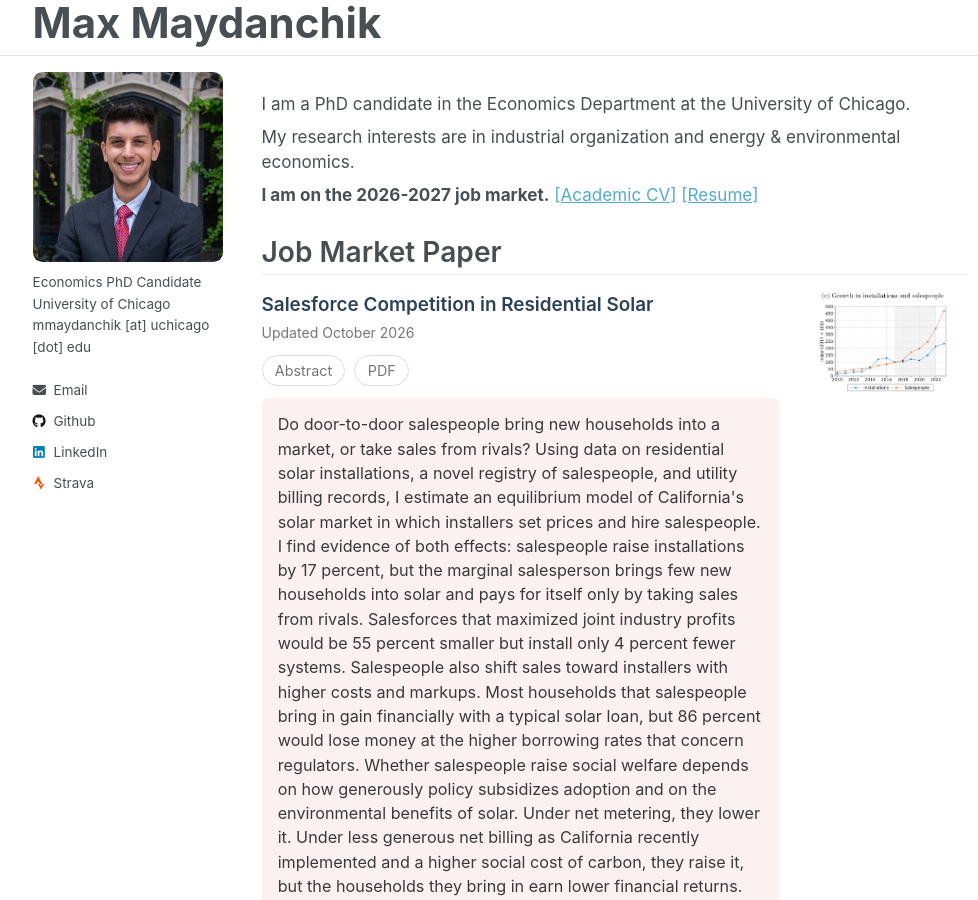
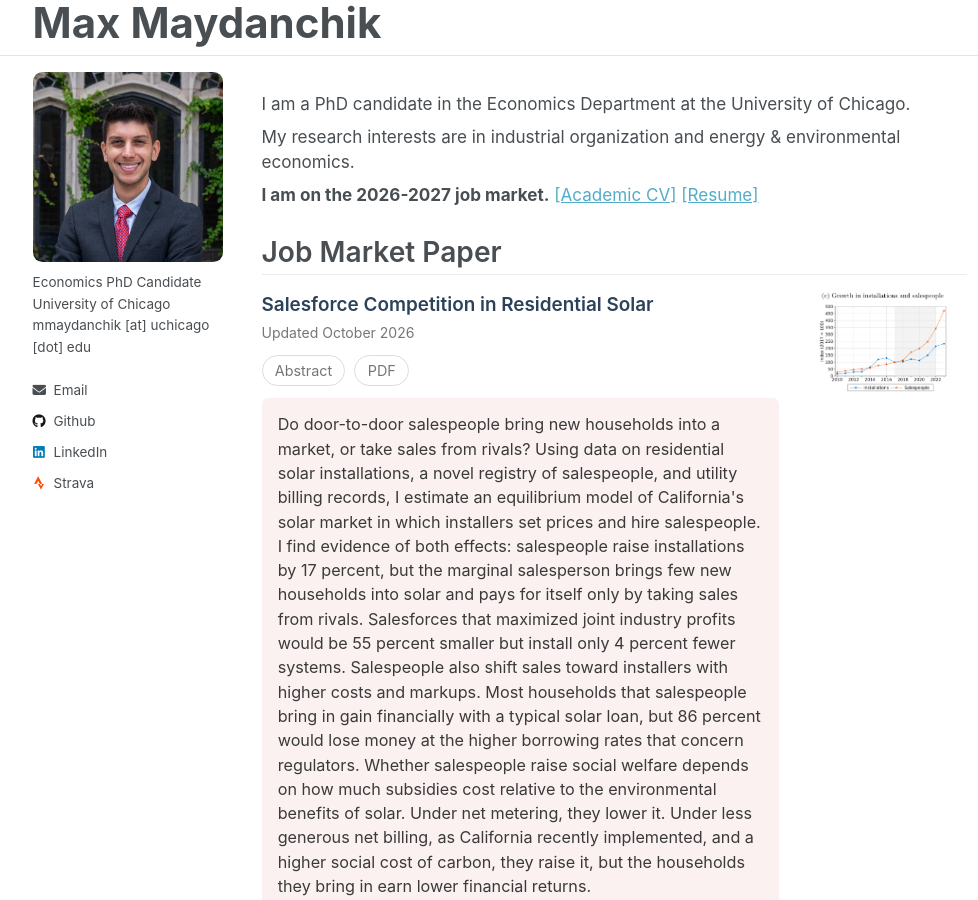
Before and after one commit to MMaydanchik/mmaydanchik.github.io, a Jekyll site: the page built from _pages/about.md, in a window 1280 px wide and 900 px high. Shown: the whole window, without its empty margins (121-1099 px from the left). Built offline with Jekyll 4.4.1, drawn with Linux system fonts in a browser that asks for light colours.

Commit message:
updated cv

```diff
--- a/_pages/about.md
+++ b/_pages/about.md
@@ -181,7 +181,7 @@ I am a PhD candidate in the Economics Department at the University of Chicago.
         <label for="solar-abstract" class="toggle-btn">Abstract</label>
         <a class="toggle-btn toggle-link" href="https://www.dropbox.com/scl/fi/r6l3busv6uszk893eujgf/maydanchik_solarsales.pdf?rlkey=r6t0zcaixrw7sp7r1d1l5ljuf&amp;raw=1">PDF</a>
       </div>
-      <div id="solar-panel-abstract" class="toggle-panel">Do door-to-door salespeople bring new households into a market, or take sales from rivals? Using data on residential solar installations, a novel registry of salespeople, and utility billing records, I estimate an equilibrium model of California's solar market in which installers set prices and hire salespeople. I find evidence of both effects: salespeople raise installations by 17 percent, but the marginal salesperson brings few new households into solar and pays for itself only by taking sales from rivals. Salesforces that maximized joint industry profits would be 55 percent smaller but install only 4 percent fewer systems. Salespeople also shift sales toward installers with higher costs and markups. Most households that salespeople bring in gain financially with a typical solar loan, but 86 percent would lose money at the higher borrowing rates that concern regulators. Whether salespeople raise social welfare depends on how generously policy subsidizes adoption and on the environmental benefits of solar. Under net metering, they lower it. Under less generous net billing as California recently implemented and a higher social cost of carbon, they raise it, but the households they bring in earn lower financial returns.</div>
+      <div id="solar-panel-abstract" class="toggle-panel">Do door-to-door salespeople bring new households into a market, or take sales from rivals? Using data on residential solar installations, a novel registry of salespeople, and utility billing records, I estimate an equilibrium model of California's solar market in which installers set prices and hire salespeople. I find evidence of both effects: salespeople raise installations by 17 percent, but the marginal salesperson brings few new households into solar and pays for itself only by taking sales from rivals. Salesforces that maximized joint industry profits would be 55 percent smaller but install only 4 percent fewer systems. Salespeople also shift sales toward installers with higher costs and markups. Most households that salespeople bring in gain financially with a typical solar loan, but 86 percent would lose money at the higher borrowing rates that concern regulators. Whether salespeople raise social welfare depends on how much subsidies cost relative to the environmental benefits of solar. Under net metering, they lower it. Under less generous net billing, as California recently implemented, and a higher social cost of carbon, they raise it, but the households they bring in earn lower financial returns.</div>
     </div>
     <div class="paper-figure">
       <img src="/images/solarsales_Fig2c.png" alt="Figure from Salesforce Competition in Residential Solar">
```
Also changed, not shown: 1 other file.
